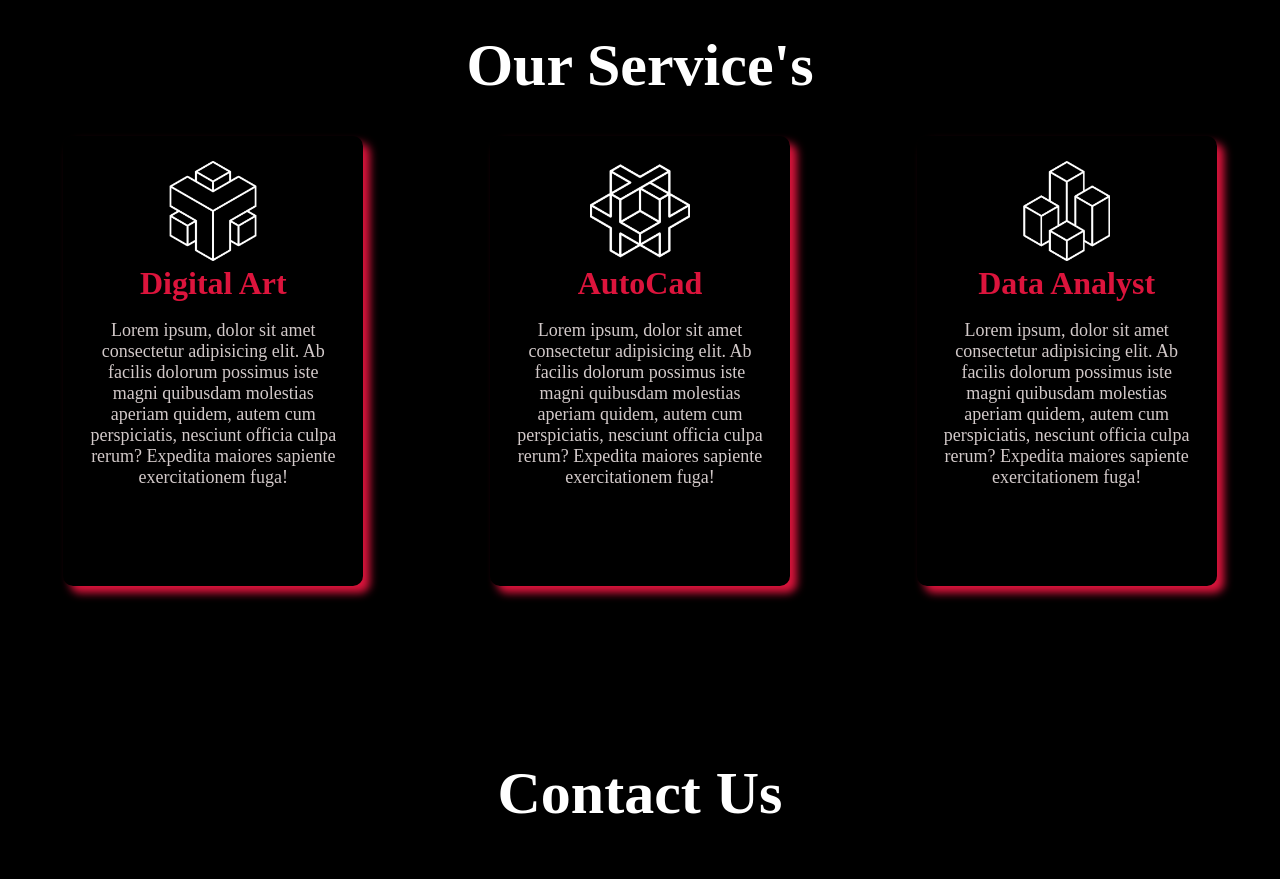
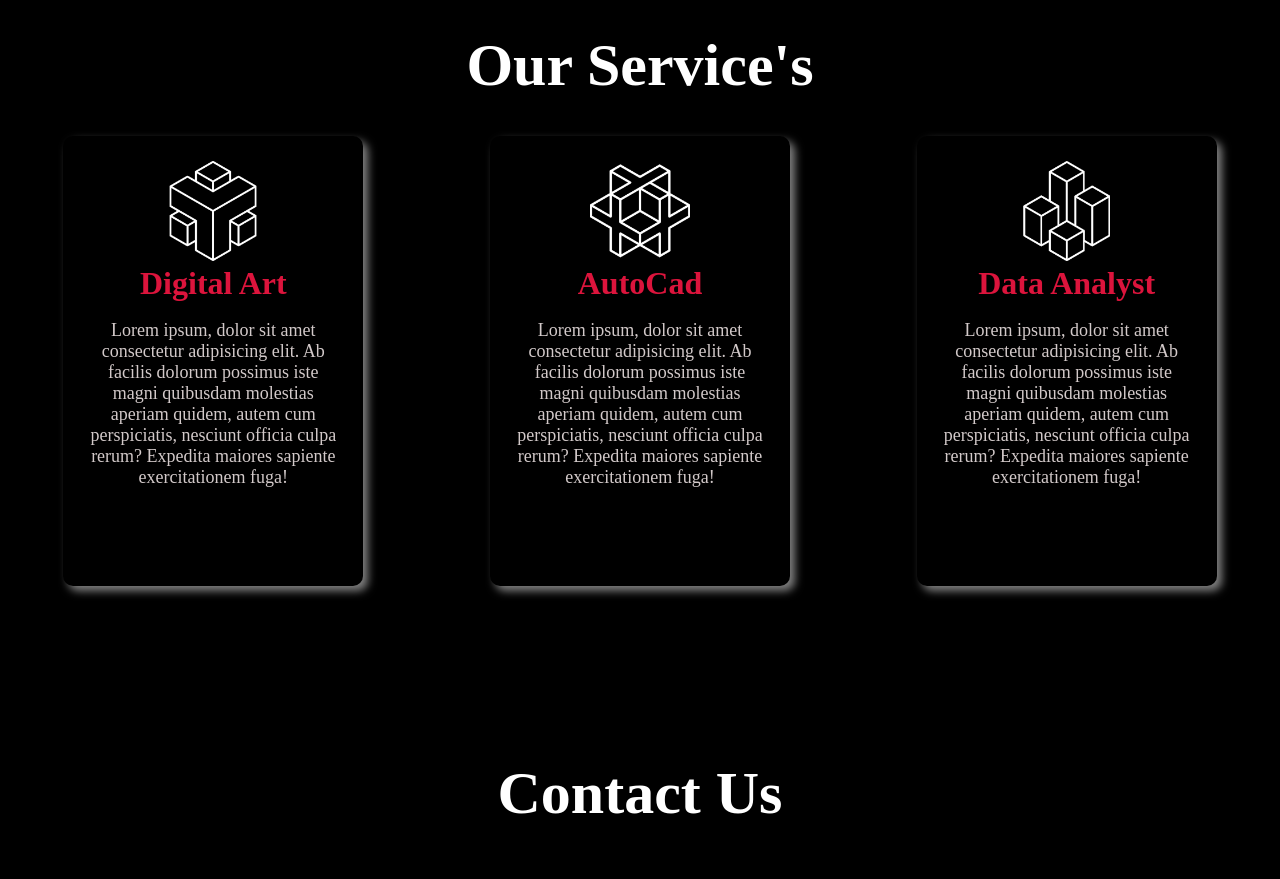
Before and after one commit to AsibHasanRiyad/geekfollio, a plain HTML site: page index.html in a window 1280 px wide. Shown: the part 1700-2579 px from the top of the page. Drawn offline with Linux system fonts and the light colour scheme.

Commit message:
change box shadow

```diff
--- a/style.css
+++ b/style.css
@@ -80,7 +80,7 @@
     border-radius: 10px;
     text-align: center;
     padding: 25px;
-    box-shadow: 7px 7px 9px crimson;
+    box-shadow: 5px 5px 8px rgba(255, 255, 255,0.5);
 }
 .all-card{
     display: flex;
```
